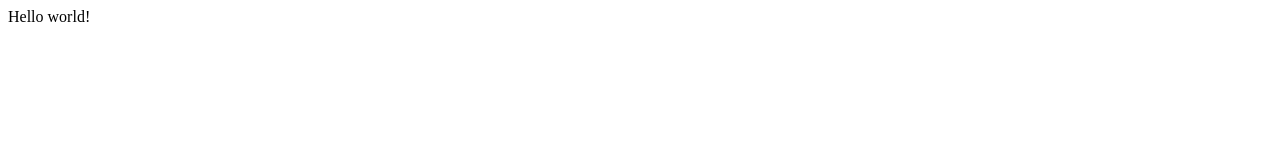
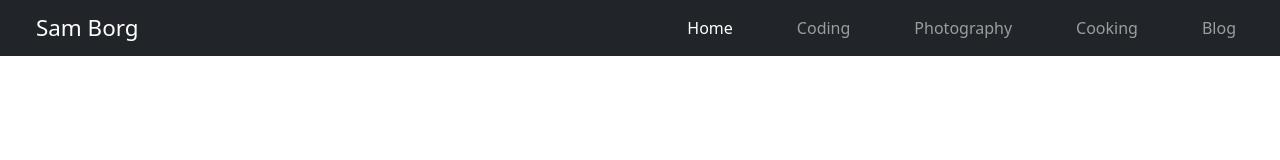
Before and after one commit to puddles31/sampb.org, a plain HTML site: page index.html in a window 1280 px wide. Drawn offline with nearby package versions, Linux system fonts and the light colour scheme.

Commit message:
Worked on navbar with bootstrap

```diff
--- /dev/null
+++ b/home.css
@@ -0,0 +1,3 @@
+.h1 {
+    font-size: 1.4rem !important;
+}
--- a/index.html
+++ b/index.html
@@ -1 +1,44 @@
-Hello world!
+<!doctype html>
+<html lang="en">
+    <head>
+        <meta charset="utf-8">
+        <meta name="viewport" content="width=device-width, inital-scale=1">
+        <title>Home | Sam Borg</title>
+        <link href="home.css" rel="stylesheet">
+        <link href="https://cdn.jsdelivr.net/npm/bootstrap@5.2.3/dist/css/bootstrap.min.css" rel="stylesheet" integrity="sha384-rbsA2VBKQhggwzxH7pPCaAqO46MgnOM80zW1RWuH61DGLwZJEdK2Kadq2F9CUG65" crossorigin="anonymous">    </head>
+
+    <body>
+        <nav class="navbar navbar-expand-lg navbar-dark bg-dark">
+            <div class="container-fluid">
+
+                <span class="navbar-brand px-4 mb-0 h1">Sam Borg</span>
+
+                <button class="navbar-toggler" type="button" data-bs-toggle="collapse" data-bs-target="#navbarNav" aria-controls="navbarNav" aria-expanded="false" aria-label="Toggle navigation">
+                    <span class="navbar-toggler-icon"></span>
+                </button>
+
+                <div class="collapse navbar-collapse" id="navbarNav">
+                    <ul class="navbar-nav ms-auto">
+                        <li class="nav-item px-lg-4">
+                            <a class="nav-link active" aria-current="page" href="#">Home</a>
+                        </li>
+                        <li class="nav-item px-lg-4">
+                            <a class="nav-link" href="#">Coding</a>
+                        </li>
+                        <li class="nav-item px-lg-4">
+                            <a class="nav-link" href="#">Photography</a>
+                        </li>
+                        <li class="nav-item px-lg-4">
+                            <a class="nav-link" href="#">Cooking</a>
+                        </li>
+                        <li class="nav-item px-lg-4">
+                            <a class="nav-link" href="#">Blog</a>
+                        </li>
+                    </div>
+                </div>
+            </div>
+        </nav>
+
+        <script src="https://cdn.jsdelivr.net/npm/bootstrap@5.2.3/dist/js/bootstrap.bundle.min.js" integrity="sha384-kenU1KFdBIe4zVF0s0G1M5b4hcpxyD9F7jL+jjXkk+Q2h455rYXK/7HAuoJl+0I4" crossorigin="anonymous"></script>
+    </body>
+</html>
```
